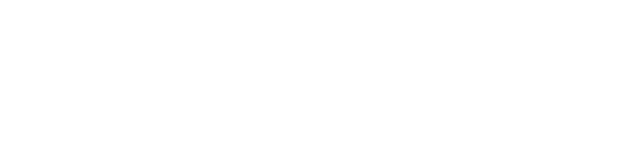
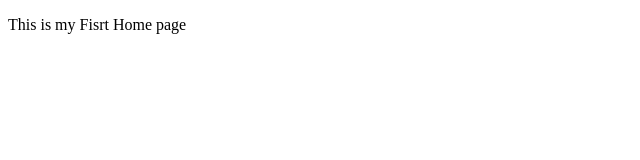
Before and after one commit to Noor-Athar123/AICT-SEC-B, a plain HTML site: page index.html in a window 1280 px wide. Shown: the whole page, without its empty margins (0-640 px from the left). Drawn offline with Linux system fonts and the light colour scheme.

Commit message:
This is my First Home page

```diff
--- a/index.html
+++ b/index.html
@@ -6,6 +6,6 @@
     <title>Document</title>
 </head>
 <body>
-
+    <p>This is my Fisrt Home page</p>
 </body>
 </html>
```
